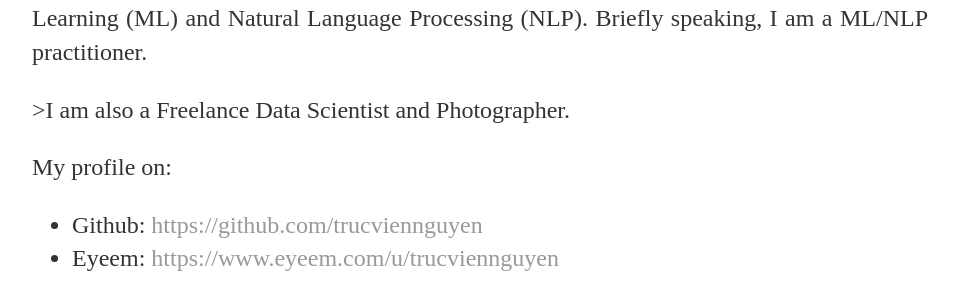
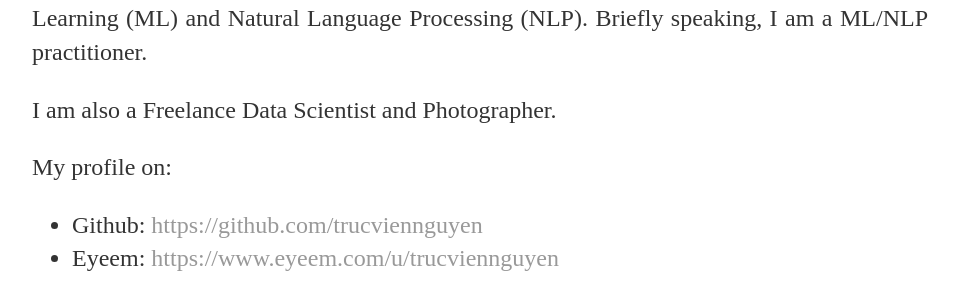
Before and after one commit to trucviennguyen/trucviennguyen.github.io, a Jekyll site: the page built from about/index.html, in a window 1280 px wide. Shown: the part 233-515 px from the top of the page, without its empty margins (160-1119 px from the left). Built offline with Jekyll 4.4.1, drawn with Linux system fonts in a browser that asks for light colours.

Commit message:
Updating all.

```diff
--- a/about/index.html
+++ b/about/index.html
@@ -22,7 +22,7 @@ title: About Vien Nguyen
 			-->
 			</p>
 
-			<p align = "justify">>I am also a Freelance Data Scientist and Photographer.</p>
+			<p align = "justify">I am also a Freelance Data Scientist and Photographer.</p>
 			<p align = "justify">My profile on:</p>
 
 			<ul class="contacts">
```
Also changed, not shown: 1 other file.
